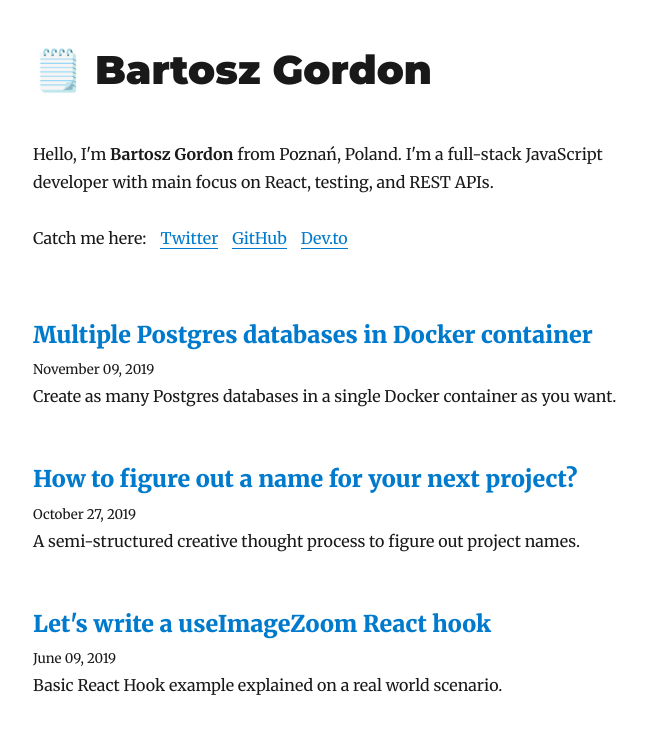
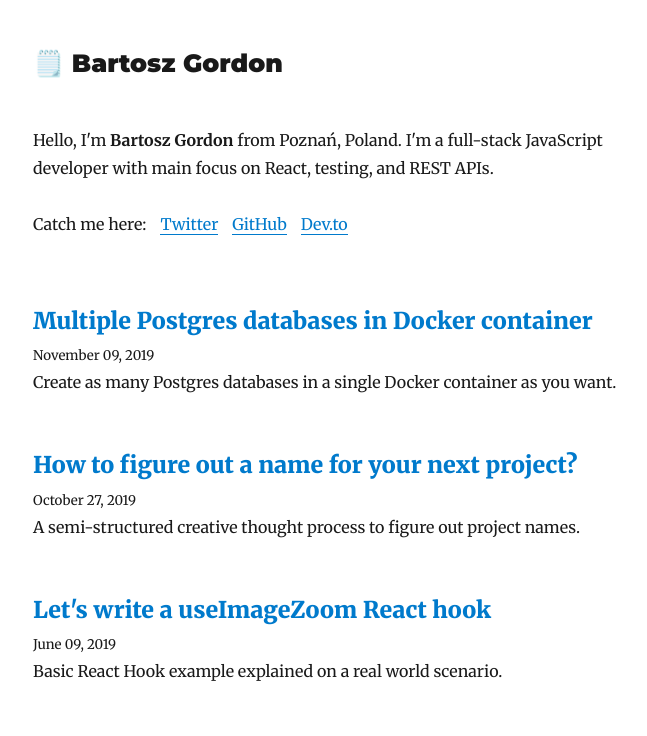
Before and after one commit to bgord/blog, a Gatsby site: page / in a window 1280 px wide. Shown: the top 736 px of the page, without its empty margins (292-939 px from the left). Built offline with nearby package versions, Linux system fonts and the light colour scheme; Gatsby itself is replaced by a stand-in of ours; some packages are replaced by stand-ins of ours.

Commit message:
Make blog header significantly smaller

```diff
--- a/src/components/layout.js
+++ b/src/components/layout.js
@@ -13,7 +13,7 @@ class Layout extends React.Component {
 			header = (
 				<h1
 					style={{
-						...scale(1),
+						...scale(0.49),
 						marginBottom: rhythm(1.5),
 						marginTop: 0,
 					}}
```
